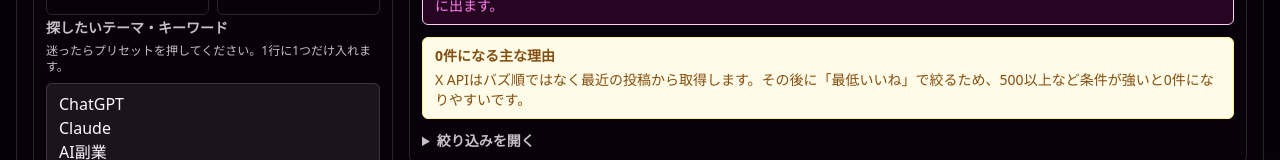
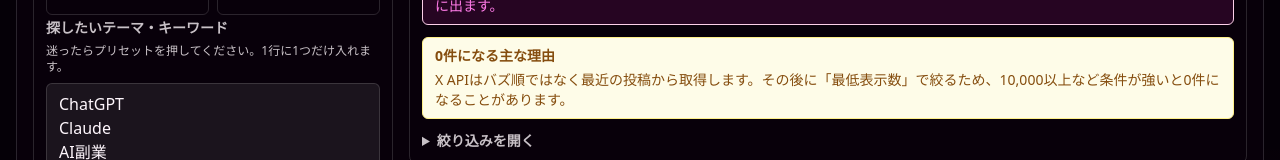
Before and after one commit to catty-6688/sns-jidouka, a Next.js app: page / in a window 1280 px wide. Both pictures are taken after a click on the button "バズネタ収集". Shown: the part 626-786 px from the top of the page. Built offline with nearby package versions, Linux system fonts and the light colour scheme.

Commit message:
Update X zero result guidance

```diff
--- a/app/page.tsx
+++ b/app/page.tsx
@@ -1798,7 +1798,7 @@ export default function Home() {
                 <div className="mt-3 rounded-md border border-yellow-200 bg-yellow-50 px-3 py-2 text-sm text-yellow-800">
                   <p className="font-bold">0件になる主な理由</p>
                   <p className="mt-1">
-                    X APIはバズ順ではなく最近の投稿から取得します。その後に「最低いいね」で絞るため、500以上など条件が強いと0件になりやすいです。
+                    X APIはバズ順ではなく最近の投稿から取得します。その後に「最低表示数」で絞るため、10,000以上など条件が強いと0件になることがあります。
                   </p>
                 </div>
                 <details className="mt-3 text-sm">
```
